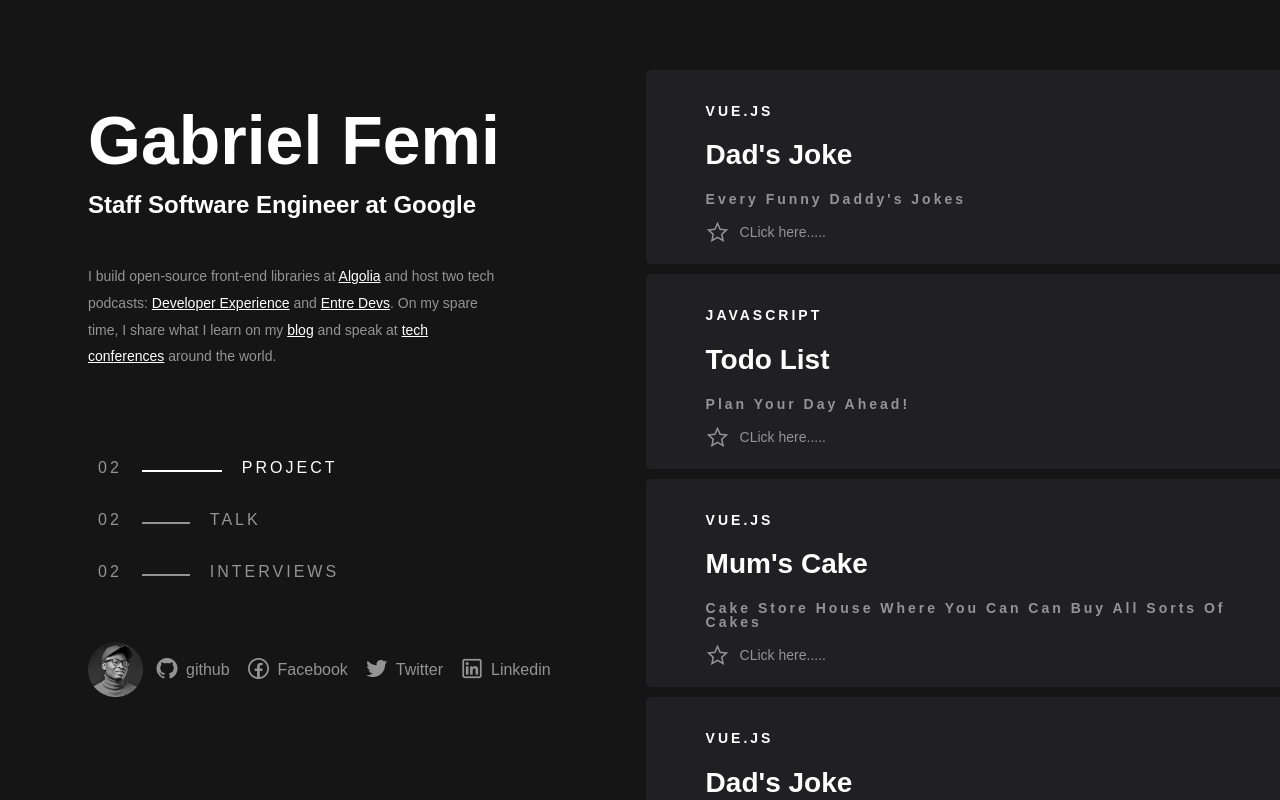
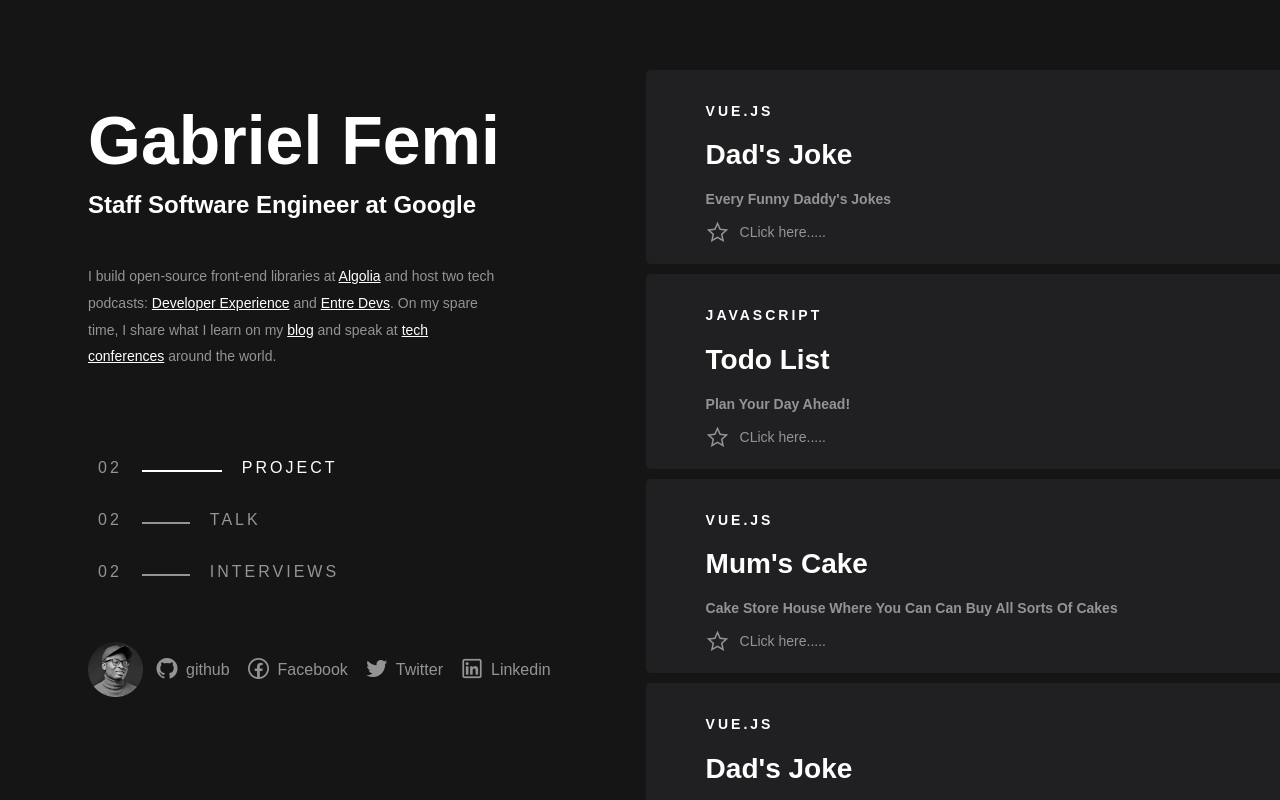
Before and after one commit to femigabriel/my-website, a Vue app: page / in a window 1280 px wide. Shown: the top 800 px of the page. Built offline with nearby package versions, Linux system fonts and the light colour scheme; a web font is replaced by a local one.

Commit message:
updated width of the projects

```diff
--- a/src/components/Projects.vue
+++ b/src/components/Projects.vue
@@ -101,6 +101,7 @@ export default {
 .description p {
   font-size: 14px;
   color: rgb(148, 148, 149);
+  letter-spacing:normal;
 }
 .rating a {
   margin: 5px 10px;
```
